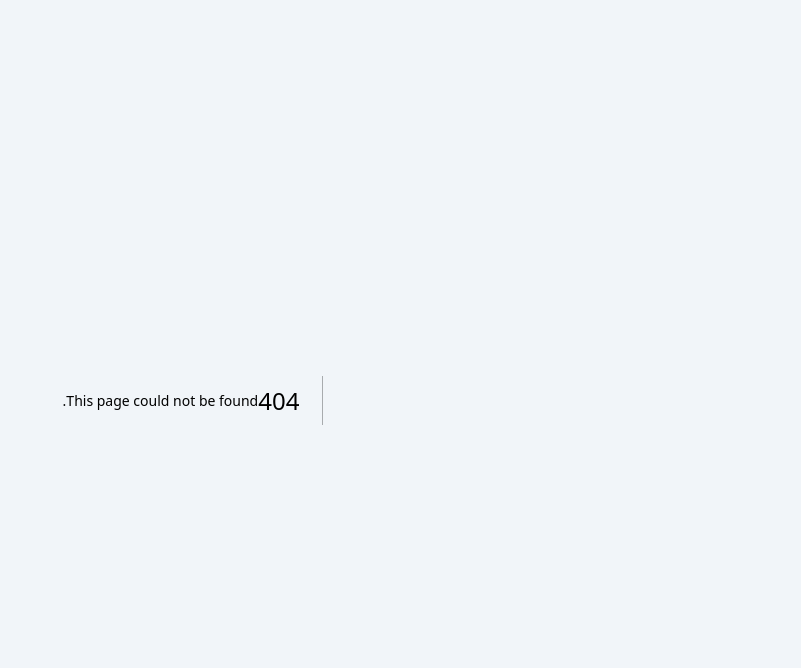
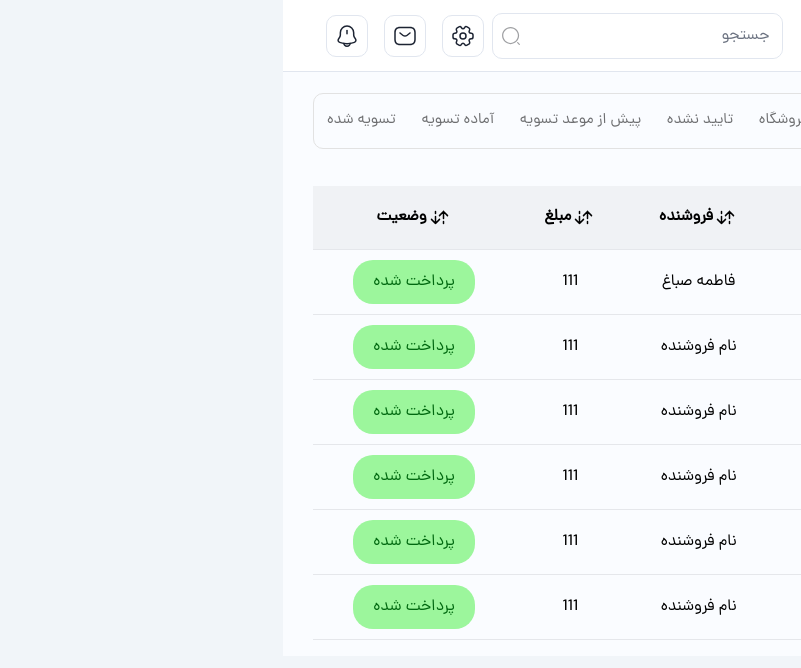
Before and after one commit to Spark-Code-Team/epaal-frontend, a Next.js app in the folder epaal/: page /admin/settlement-seller in a window 1280 px wide. Before the commit this address had no page. Shown: the top 668 px of the page, without its empty margins (479-1280 px from the left). Built offline with nearby package versions, Linux system fonts and the light colour scheme.

Commit message:
the errors have been cleared

```diff
--- /dev/null
+++ b/epaal/public/icons/Arrows.js
@@ -0,0 +1,9 @@
+export default function Arrows() {
+
+    return (
+        <svg xmlns="http://www.w3.org/2000/svg" width="25" height="25" viewBox="0 0 25 25" fill="none">
+        <path d="M16.5 18.5L16.5 16.5M16.5 6.5L20.5 10.625M16.5 6.5L12.5 10.625M16.5 6.5L16.5 13.5" stroke="black" strokeWidth="1.5" strokeLinecap="round" strokeLinejoin="round"/>
+        <path d="M8.5 18.5L12.5 14.375M8.5 18.5L4.5 14.375M8.5 18.5L8.5 11.5M8.5 6.5V8.5" stroke="black" strokeWidth="1.5" strokeLinecap="round" strokeLinejoin="round"/>
+        </svg>
+    )
+}
--- /dev/null
+++ b/epaal/src/app/(admin)/admin/settlement-seller/page.js
@@ -0,0 +1,8 @@
+import SettlementPage from "@/components/template/SettlementPage";
+
+const Settlement = () => {
+    return (
+        <SettlementPage/>
+    )
+}
+export default Settlement;
--- /dev/null
+++ b/epaal/src/components/module/adminModule/settlement/HeaderSettlement.js
@@ -0,0 +1,31 @@
+const HeaderSettlement = () => {
+
+    return (
+        <div className="w-full h-[98px] bg-[#FAFCFF] flex items-center">
+
+            <div className="pr-[30px] w-[20%]">
+                <p className="text-[20px] font-bold">
+                    تسویه فروشندگان
+                </p>
+            </div>
+
+
+            <div className=" w-[80%] mr-[50px] ml-[30px] rounded-[10px] border-[1px] border-[#E2E2E2]">
+
+                <ul className="flex items-center justify-around text-[15px] h-[54px] text-[#6D6E70]">
+                    <li className="w-[125px] h-[42px] bg-[#054366] text-white p-[10px] rounded-[8px]">همه وضعیت ها</li>
+                    <li>نیاز به تایید فروشگاه</li>
+                    <li>تایید نشده</li>
+                    <li>پیش از موعد تسویه</li>
+                    <li>آماده تسویه</li>
+                    <li>تسویه شده</li>
+
+                </ul>
+
+            </div>
+
+
+        </div>
+    )
+}
+export default HeaderSettlement;
--- /dev/null
+++ b/epaal/src/components/module/adminModule/settlement/TableSettlement.js
@@ -0,0 +1,173 @@
+import Arrows from "../../../../../public/icons/Arrows";
+
+const TableSettlement = () => {
+  const data = [
+    {
+      factornumber: 1,
+      startdate: 567,
+      date: 123,
+      seller: " فاطمه صباغ",
+      cost: 111,
+      situation: "پرداخت شده",
+    },
+    {
+      factornumber: 2,
+      startdate: 567,
+      date: 123,
+      seller: "نام فروشنده",
+      cost: 111,
+      situation: "پرداخت شده",
+    },
+    {
+      factornumber: 3,
+      startdate: 567,
+      date: 123,
+      seller: "نام فروشنده",
+      cost: 111,
+      situation: "پرداخت شده",
+    },
+    {
+      factornumber: 4,
+      startdate: 567,
+      date: 123,
+      seller: "نام فروشنده",
+      cost: 111,
+      situation: "پرداخت شده",
+    },
+    {
+      factornumber: 5,
+      startdate: 567,
+      date: 123,
+      seller: "نام فروشنده",
+      cost: 111,
+      situation: "پرداخت شده",
+    },
+    {
+      factornumber: 6,
+      startdate: 567,
+      date: 123,
+      seller: "نام فروشنده",
+      cost: 111,
+      situation: "پرداخت شده",
+    },
+  ];
+  return (
+    <div className="bg-[#FAFCFF] py-4 px-[30px]">
+
+      <table className="min-w-full  table-auto border-collapse ">
+
+        <thead className="bg-[#F0F2F5] text-black text-[16px] h-[63px]  ">
+
+          <tr className="rounded-lg">
+
+            <th className="border-b px-4 py-2 ">
+                <div
+                    className="
+                        flex
+                        items-center
+                        justify-center
+                    "
+                >
+            <Arrows color="" size={24}/>
+            فاکتورها
+                </div>
+            </th>
+
+            <th className="border-b px-4 py-2 ">
+            <div
+                    className="
+                        flex
+                        items-center
+                        justify-center
+                    "
+                >
+            <Arrows color="" size={24}/>
+            تاریخ شروع
+                </div>
+            </th>
+
+            <th className="border-b px-4 py-2 ">
+            <div
+                    className="
+                        flex
+                        items-center
+                        justify-center
+                    "
+                >
+            <Arrows color="" size={24}/>
+            تاریخ پایان
+                </div>
+                </th>
+
+            <th className="border-b px-4 py-2">
+            <div
+                    className="
+                        flex
+                        items-center
+                        justify-center
+                    "
+                >
+            <Arrows color="" size={24}/>
+            فروشنده
+                </div>
+            </th>
+
+            <th className="border-b px-4 py-2">
+            <div
+                    className="
+                        flex
+                        items-center
+                        justify-center
+                    "
+                >
+            <Arrows color="" size={24}/>
+            مبلغ
+                </div>
+                </th>
+
+            <th className="border-b px-4 py-2">
+            <div
+                    className="
+                        flex
+                        items-center
+                        justify-center
+                    "
+                >
+            <Arrows color="" size={24}/>
+            وضعیت
+                </div>
+            </th>
+
+          </tr>
+
+        </thead>
+
+        <tbody>
+
+
+          {data.map((person) => (
+            <tr key={person.factornumber} className="">
+              <td className="border-b px-4 py-5 text-center">{person.factornumber}</td>
+              <td className="border-b px-4 py-5 text-center">{person.startdate}</td>
+              <td className="border-b px-4 py-5 text-center">{person.date}</td>
+              <td className="border-b px-4 py-5 text-center">{person.seller}</td>
+              <td className="border-b px-4 py-5 text-center">{person.cost}</td>
+              <td className="border-b px-4 py-5 text-center">
+                <span className="bg-[#9CF69C] rounded-[20px]
+                py-[10px] px-[20px] text-[#006810] text-[16px]">
+                {person.situation}
+                </span>
+              </td>
+            </tr>
+
+          ))}
+
+        </tbody>
+
+      </table>
+
+    </div>
+  );
+};
+
+export default TableSettlement;
--- /dev/null
+++ b/epaal/src/components/template/SettlementPage.js
@@ -0,0 +1,16 @@
+import HeaderSettlement from "../module/adminModule/settlement/HeaderSettlement";
+import TableSettlement from "../module/adminModule/settlement/TableSettlement";
+
+
+
+const SettlementPage = () => {
+
+    return (
+        <>
+        <HeaderSettlement/>
+        <TableSettlement/>
+        </>
+    )
+}
+
+export default SettlementPage;
```
